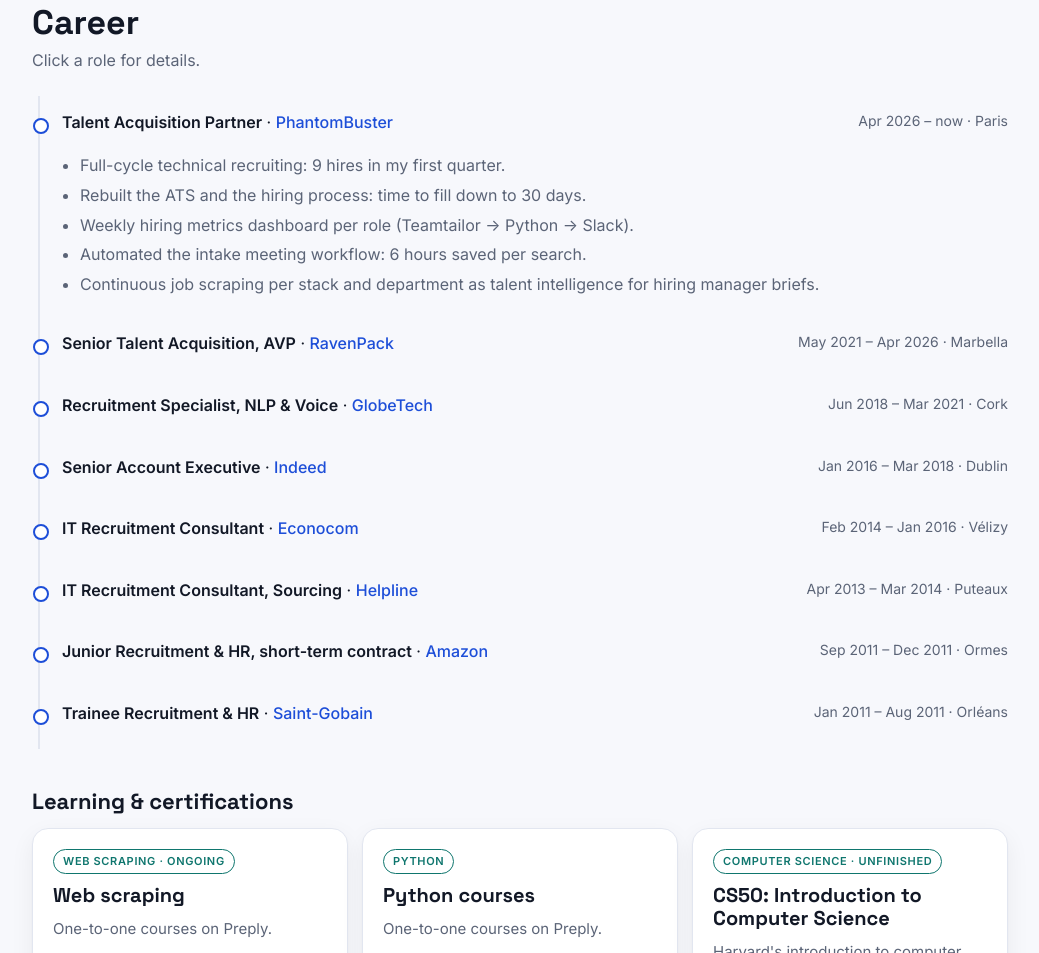
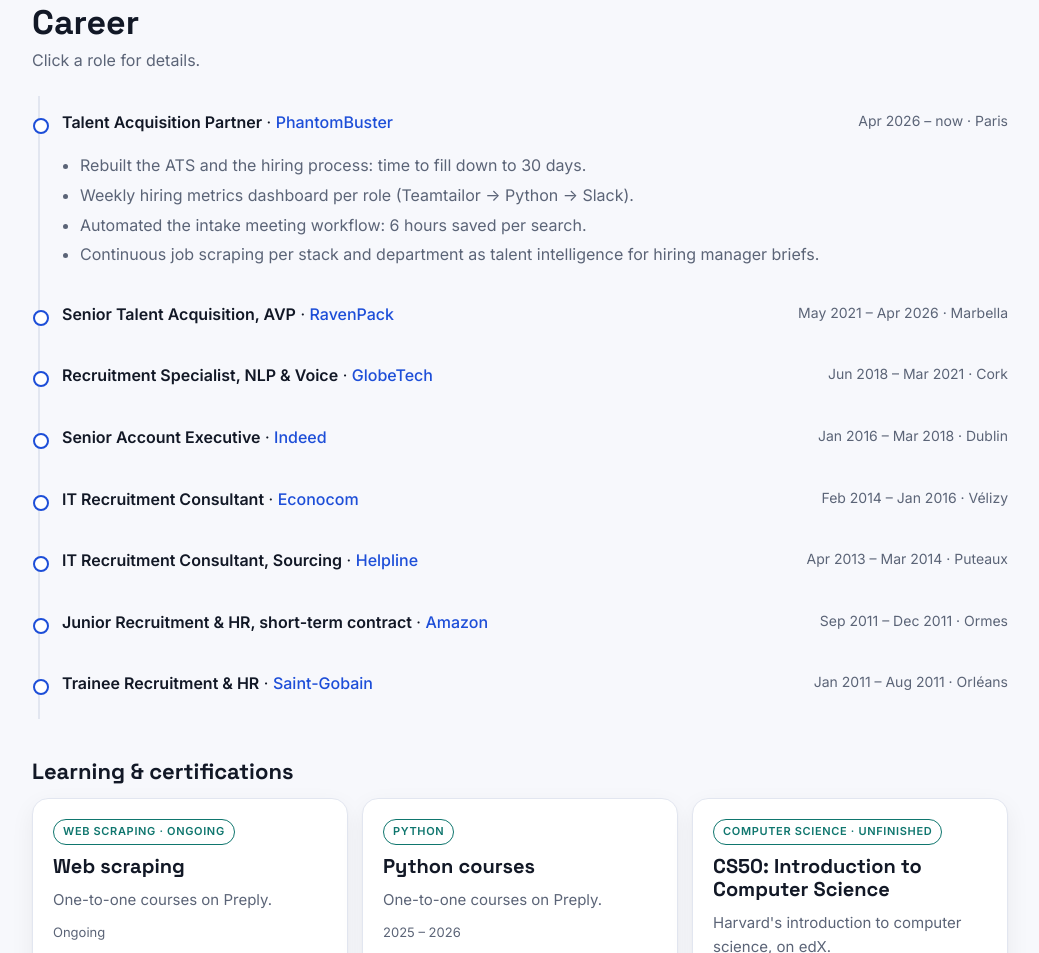
Before and after one commit to diane-michaela/diane-michaela.github.io, a plain HTML site: page index.html in a window 1280 px wide. Shown: the part 3539-4492 px from the top of the page, without its empty margins (120-1159 px from the left). Drawn offline with Linux system fonts and the light colour scheme.

Commit message:
Career: remove the 9-hires bullet
Co-Authored-By: Claude Opus 5.5 <noreply@anthropic.com>

```diff
--- a/index.html
+++ b/index.html
@@ -511,7 +511,6 @@ footer p { color: var(--muted); max-width: 560px; }
       <div class="job open">
         <button aria-expanded="true"><span><span class="t">Talent Acquisition Partner</span> · <span class="c">PhantomBuster</span></span><span class="d">Apr 2026 – now · Paris</span></button>
         <ul>
-          <li>Full-cycle technical recruiting: 9 hires in my first quarter.</li>
           <li>Rebuilt the ATS and the hiring process: time to fill down to 30 days.</li>
           <li>Weekly hiring metrics dashboard per role (Teamtailor → Python → Slack).</li>
           <li>Automated the intake meeting workflow: 6 hours saved per search.</li>
```
